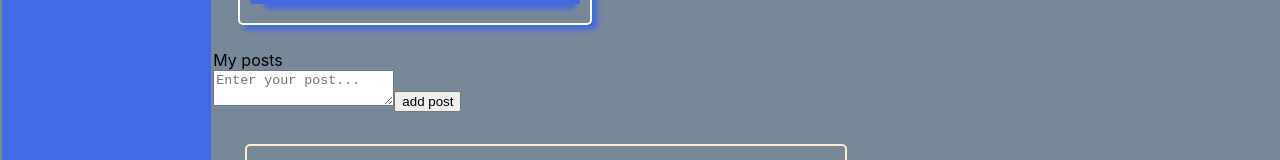
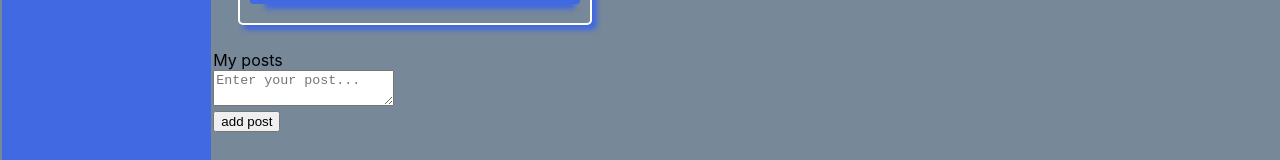
Before and after one commit to MaxHuzarevich/react_app, a React (Create React App) app: page /profile/1 in a window 1280 px wide. Shown: the part 487-647 px from the top of the page. Built offline with nearby package versions, Linux system fonts and the light colour scheme; no server answers.

Commit message:
- redux-form validation field error

```diff
--- /dev/null
+++ b/src/Components/Common/FormsControls/FormsControls.module.css
@@ -0,0 +1,8 @@
+.formControl.error input,
+.formControl.error textarea {
+    border: 2px solid red
+}
+
+.formControl.error span {
+    color: red
+}
--- /dev/null
+++ b/src/Components/Common/FormsControls/FormsControls.tsx
@@ -0,0 +1,25 @@
+import React from "react";
+import styles from './FormsControls.module.css'
+
+export const Textarea = ({input, meta, child, ...props}: any) => {
+    const hasError = meta.touched && meta.error
+    return (
+        <div className={styles.formControl + ' ' + (hasError ? styles.error : '')}>
+            <textarea {...input}{...props}/>
+            <div>
+                {hasError && <span>{meta.error}</span>}
+            </div>
+        </div>
+    )
+}
+export const Input = ({input, meta, ...props}: any) => {
+    const hasError = meta.touched && meta.error
+    return (
+        <div className={styles.formControl + ' ' + (hasError ? styles.error : '')}>
+            <input {...input}{...props}/>
+            <div>
+                {hasError && <span>{meta.error}</span>}
+            </div>
+        </div>
+    )
+}
--- a/src/Components/Dialogs/Dialogs/Dialogs.tsx
+++ b/src/Components/Dialogs/Dialogs/Dialogs.tsx
@@ -4,6 +4,8 @@ import {DialogItem} from "../DialogItem/DialogItem";
 import {Message} from "../Message/Message";
 import {store} from "../../State/redux-store";
 import {Field, InjectedFormProps, reduxForm} from "redux-form";
+import {Textarea} from "../../Common/FormsControls/FormsControls";
+import {maxLengthCreator, required} from "../../../utils/validators/validators";
 
 type DialogsType = {
     onSendMessageClick: (value: string) => void
@@ -12,9 +14,11 @@ type DialogsType = {
 export const Dialogs = ({onSendMessageClick}: DialogsType) => {
 
     const dialogsData =
-        store.getState().dialogsPage.names.map((d: { name: string; id: React.Key | null | undefined; }) => <DialogItem name={d.name} key={d.id}/>)
+        store.getState().dialogsPage.names.map((d: { name: string; id: React.Key | null | undefined; }) => <DialogItem
+            name={d.name} key={d.id}/>)
     const messagesData =
-        store.getState().dialogsPage.messages.map((m: { message: string; id: React.Key | null | undefined; }) => <Message message={m.message} key={m.id}/>)
+        store.getState().dialogsPage.messages.map((m: { message: string; id: React.Key | null | undefined; }) =>
+            <Message message={m.message} key={m.id}/>)
 
     const addNewMessage = (formData: formDataDialogType) => onSendMessageClick(formData.message)
 
@@ -34,12 +38,17 @@ export const Dialogs = ({onSendMessageClick}: DialogsType) => {
 export type formDataDialogType = {
     message: string
 }
+const maxLength = maxLengthCreator(20)
 export const AddMessageForm: React.FC<InjectedFormProps<formDataDialogType>>
     = (props) => {
     return (
         <form onSubmit={props.handleSubmit}>
-
-            <Field component='textarea' name='message' placeholder='Enter your message...'/>
+            <Field
+                component={Textarea}
+                name={'message'}
+                placeholder={'Enter your message...'}
+                validate={[required, maxLength]}
+            />
             <button>send</button>
         </form>
     )
--- a/src/Components/LoginPage/LoginPage.tsx
+++ b/src/Components/LoginPage/LoginPage.tsx
@@ -1,5 +1,7 @@
 import React from "react";
 import {Field, InjectedFormProps, reduxForm} from "redux-form";
+import {Input} from "../Common/FormsControls/FormsControls";
+import {required} from "../../utils/validators/validators";
 
 type formDataType = {
     login: string
@@ -12,13 +14,23 @@ export const LoginForm: React.FC<InjectedFormProps<formDataType>> = (props) => {
     return (
         <form onSubmit={props.handleSubmit}>
             <div>
-                <Field placeholder={'Login'} name={'login'} component={'input'}/>
+                <Field
+                    placeholder={'Login'}
+                    name={'login'}
+                    component={Input}
+                    validate={[required]}
+                />
             </div>
             <div>
-                <Field placeholder={'Password'} name={'password'} component={'input'}/>
+                <Field
+                    placeholder={'Password'}
+                    name={'password'}
+                    component={Input}
+                    validate={[required]}
+                />
             </div>
             <div>
-                <Field component={'input'} name={'rememberMe'} type={'checkbox'}/>
+                <Field component={Input} name={'rememberMe'} type={'checkbox'}/>
                 <span>remember me</span>
             </div>
             <div>
--- a/src/Components/Profile/MyPosts/MyPosts/MyPosts.tsx
+++ b/src/Components/Profile/MyPosts/MyPosts/MyPosts.tsx
@@ -3,6 +3,8 @@ import {MyPostsType} from "./MyPostsContainer";
 import {Post} from "../Post/Post";
 import {store} from "../../../State/redux-store";
 import {Field, InjectedFormProps, reduxForm} from "redux-form";
+import {maxLengthCreator, required} from "../../../../utils/validators/validators";
+import {Textarea} from "../../../Common/FormsControls/FormsControls";
 
 export const MyPosts = ({addPost}: MyPostsType) => {
 
@@ -35,10 +37,17 @@ type formDataPostType = {
     post: string
 }
 
+const maxLength = maxLengthCreator(10)
+
 const AddPostForm: React.FC<InjectedFormProps<formDataPostType>> = (props) => {
     return (
         <form onSubmit={props.handleSubmit}>
-            <Field component={'textarea'} name={'post'} placeholder={'Enter your post...'}/>
+            <Field
+                component={Textarea}
+                name={'post'}
+                placeholder={'Enter your post...'}
+                validate={[required, maxLength]}
+            />
             <button>add post</button>
         </form>
     )
--- /dev/null
+++ b/src/utils/validators/validators.ts
@@ -0,0 +1,9 @@
+export const required = (value: string) => {
+    return value ? undefined : 'Field is required'
+}
+export const maxLengthCreator = (maxLength: number) => (value: string) => {
+    if (value.length > maxLength) {
+        return `Max length is ${maxLength} symbols`
+    }
+    return undefined
+}
```
